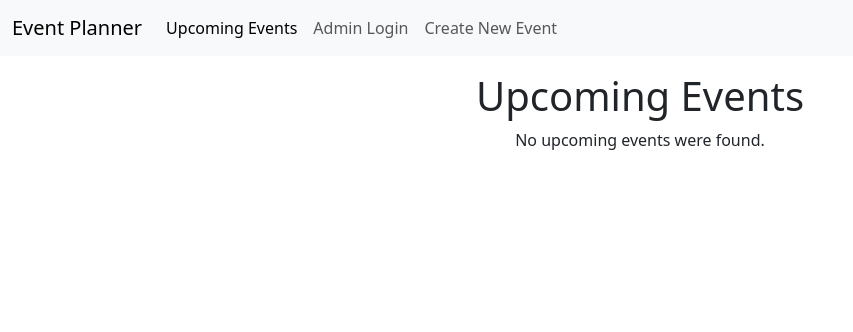
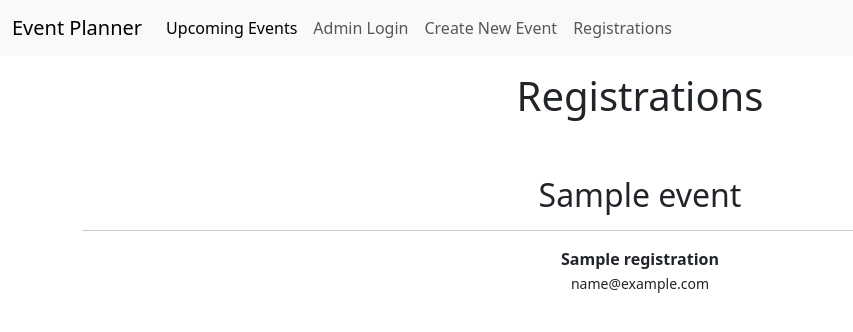
Before and after one commit to lh0885887/event-planner-app, a PHP site: page /registrations in a window 1280 px wide. Shown: the top 332 px of the page, without its empty margins (0-853 px from the left). Run offline with PHP 8.4, Linux system fonts and the light colour scheme; the visitor is signed in with stand-in values (Sample User, id 1); tables that the repository leaves empty or names only in its code hold one stand-in row (values such as "Sample post"); some libraries are stand-ins or nearby versions.

Commit message:
Assignment complete

```diff
--- a/controllers/siteController.php
+++ b/controllers/siteController.php
@@ -146,3 +146,15 @@ function verifyAdmin()
     header('Location: ' . BASE_URL . "/index.php?route=admin-login");
     exit;
 }
+
+function showRegistrations()
+{
+    global $header;
+    global $footer;
+
+    $registrations = getRegistrations();
+
+    include $header;
+    include __DIR__ . '/../views/registrations.php';
+    include $footer;
+}
--- a/index.php
+++ b/index.php
@@ -57,6 +57,10 @@ switch ($route) {
         showRegisterSuccess();
         break;
 
+    case 'registrations':
+        showRegistrations();
+        break;
+
     default:
         showEvents();
 }
--- a/models/registrationModel.php
+++ b/models/registrationModel.php
@@ -1,6 +1,36 @@
 <?php
 
 require_once "db.php";
+
+function getRegistrations()
+{
+    $pdo = get_pdo();
+
+    $stmt = $pdo->prepare("
+        SELECT r.name, r.email, e.title
+        FROM registrations r
+        JOIN events e ON r.event_id = e.id
+        ORDER BY e.title, r.name
+    ");
+
+    $stmt->execute();
+
+    return $stmt->fetchAll(PDO::FETCH_ASSOC);
+}
+
+
+function getTitles()
+{
+    $pdo = get_pdo();
+
+    $stmt = $pdo->prepare("
+    SELECT e.title from
+    ");
+
+    $stmt->execute();
+
+    return $stmt->fetchAll();
+}
 
 // For event details
 function register($event_id, $name, $email): void
--- a/partials/nav.php
+++ b/partials/nav.php
@@ -16,6 +16,9 @@
           <li class="nav-item">
             <a class="nav-link" href="event-form">Create New Event</a>
           </li>
+          <li class="nav-item">
+            <a class="nav-link" href="registrations">Registrations</a>
+          </li>
         <?php endif; ?>
       </ul>
     </div>
--- /dev/null
+++ b/views/registrations.php
@@ -0,0 +1,33 @@
+<?php
+$grouped = [];
+
+foreach ($registrations as $reg) {
+    // Creates an assoc array for each unique title, then assigns each unique record to it.
+    $grouped[$reg['title']][] = $reg;
+}
+?>
+
+<h1 class="mt-3">Registrations</h1>
+<br>
+
+<!-- EXAMPLE -->
+<!-- <pre>var_dump($grouped)</pre> -->
+
+<?php if (empty($grouped)): ?>
+    <p>No registrations were found.</p>
+<?php else: ?>
+    <?php foreach ($grouped as $title => $regs): ?>
+        <h2 class="mt-4"><?= $title ?></h2>
+        <hr>
+
+        <ul class="list-unstyled">
+            <?php foreach ($regs as $r): ?>
+                <li>
+                    <strong><?= $r['name'] ?></strong><br>
+                    <small><?= $r['email'] ?></small>
+                </li>
+            <?php endforeach; ?>
+        </ul>
+
+    <?php endforeach; ?>
+<?php endif; ?>
```
